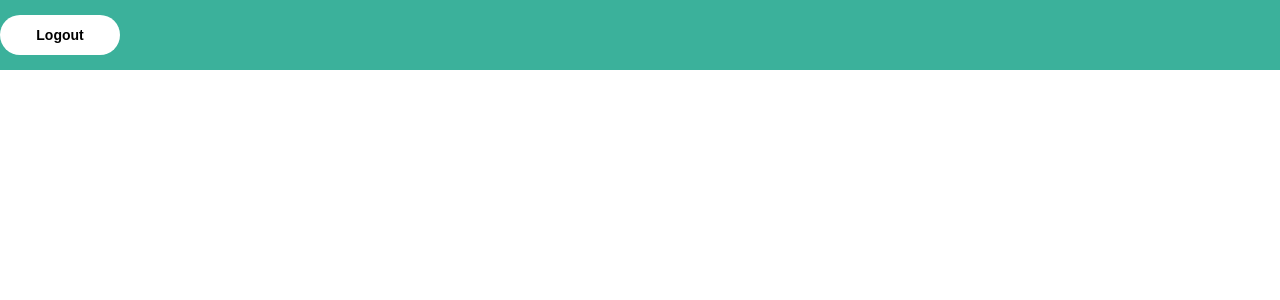
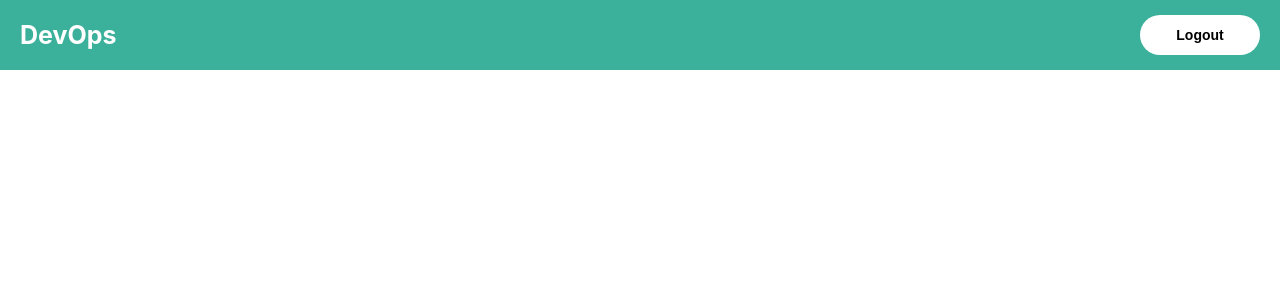
Before and after one commit to fayezshahid/frontend, a React (Create React App) app: page / in a window 1280 px wide. Shown: the top 300 px of the page. Built offline with nearby package versions, Linux system fonts and the light colour scheme; sample sign-in values are in the browser's storage.

Commit message:
added H1 tag

```diff
--- a/src/components/Main/index.jsx
+++ b/src/components/Main/index.jsx
@@ -9,7 +9,7 @@ const Main = () => {
 	return (
 		<div className={styles.main_container}>
 			<nav className={styles.navbar}>
-				{/* <h1>DevOps</h1> */}
+				<h1>DevOps</h1>
 				<button className={styles.white_btn} onClick={handleLogout}>
 					Logout
 				</button>
```
